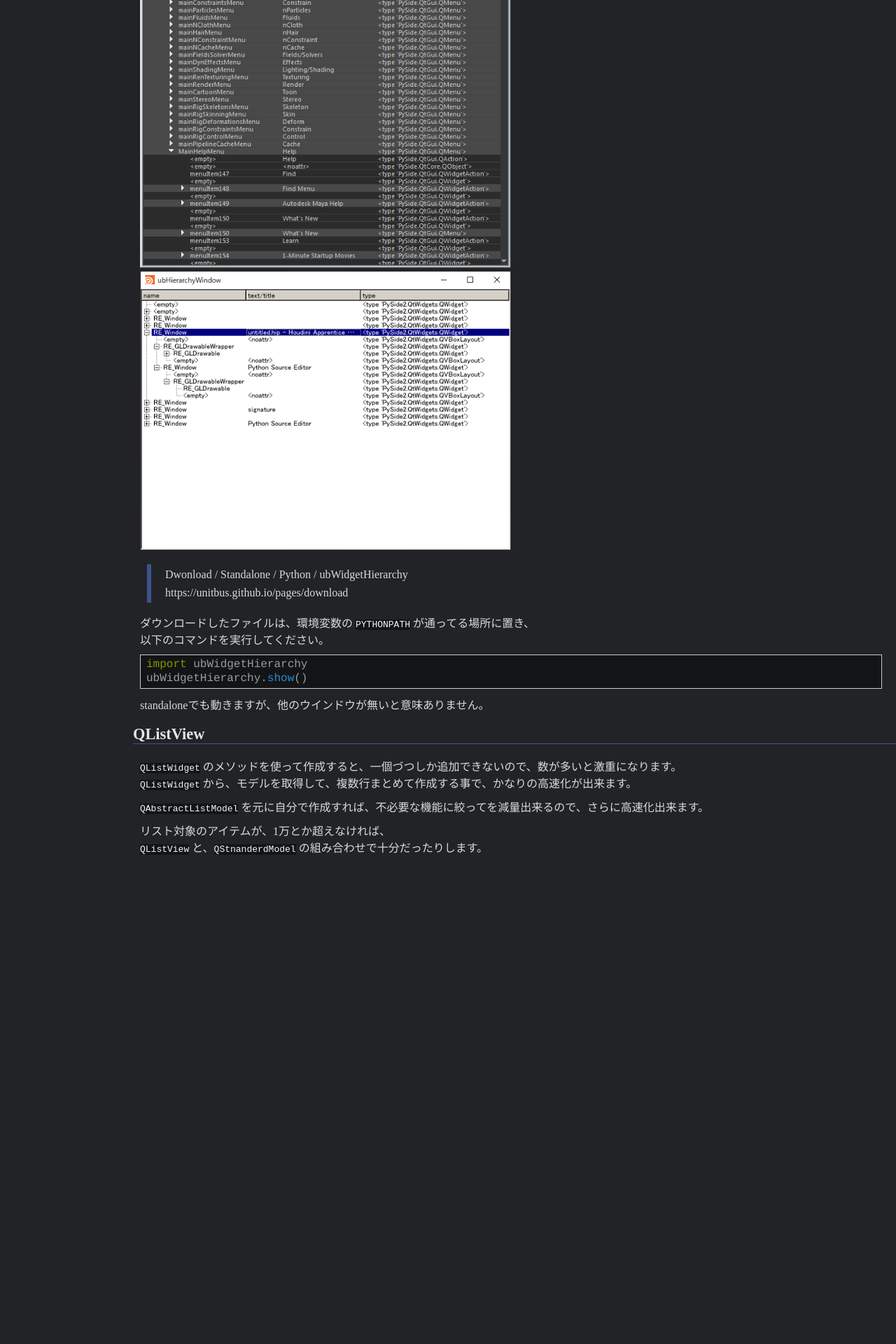
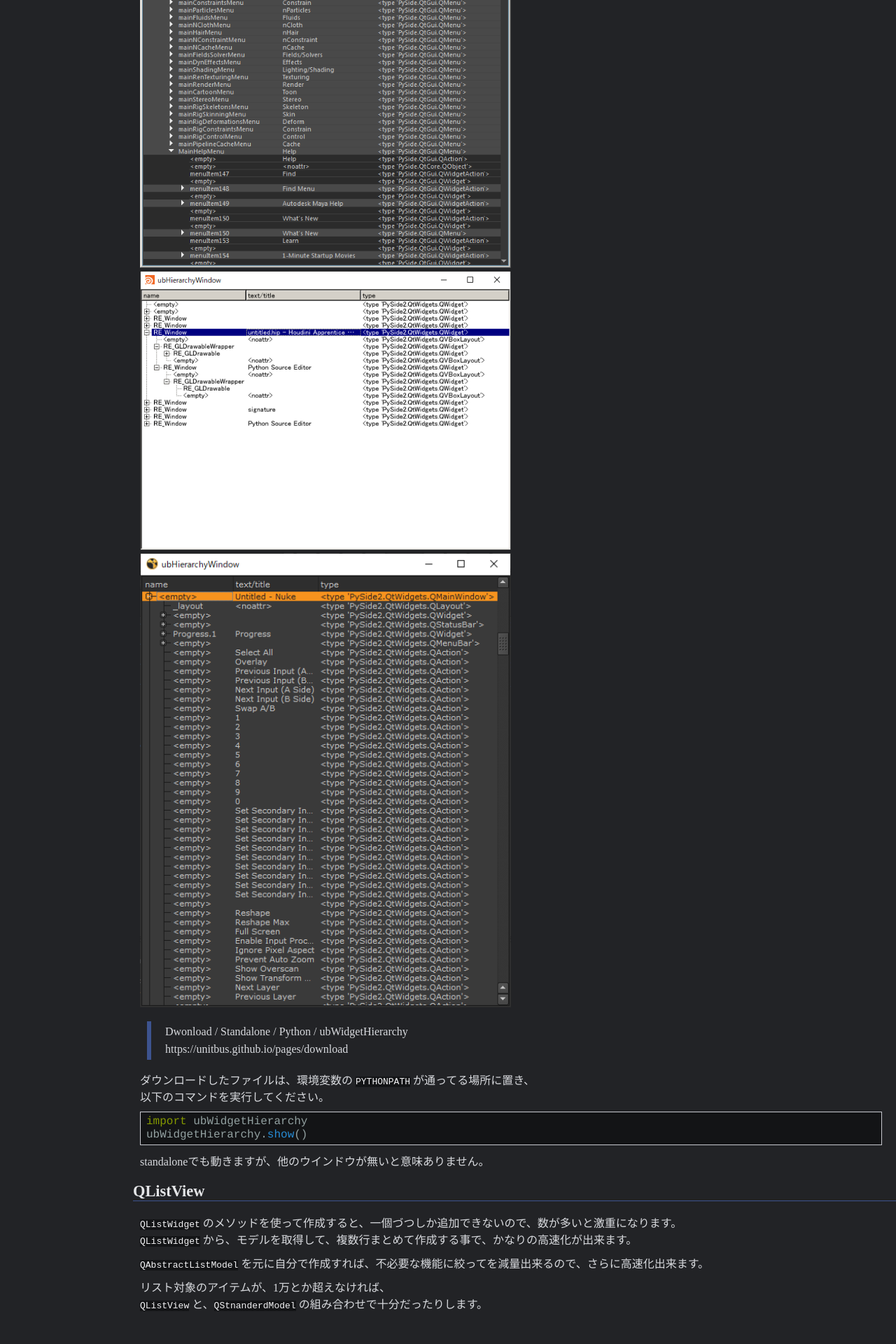
Before and after one commit to unitbus/unitbus.github.io, a Jekyll site: the page built from pages/python/pyside.md, in a window 1280 px wide. Shown: the part 1417-3337 px from the top of the page at 70% size. Built offline with Jekyll 4.4.1, drawn with Linux system fonts in a browser that asks for light colours; before the commit the page ends 2685 px from its top, so only the background shows below that.

Commit message:
Update pyside.md

```diff
--- a/pages/python/pyside.md
+++ b/pages/python/pyside.md
@@ -55,6 +55,7 @@
 
 <img src="https://unitbus.github.io/pages/maya/images/ubWidgetHierarchy_windowA.png" width="50%">
 <img src="https://unitbus.github.io/pages/maya/images/ubWidgetHierarchy_windowB.png" width="50%">
+<img src="https://unitbus.github.io/pages/maya/images/ubWidgetHierarchy_windowC.png" width="50%">
 
 > Dwonload / Standalone / Python / ubWidgetHierarchy
 https://unitbus.github.io/pages/download
```
